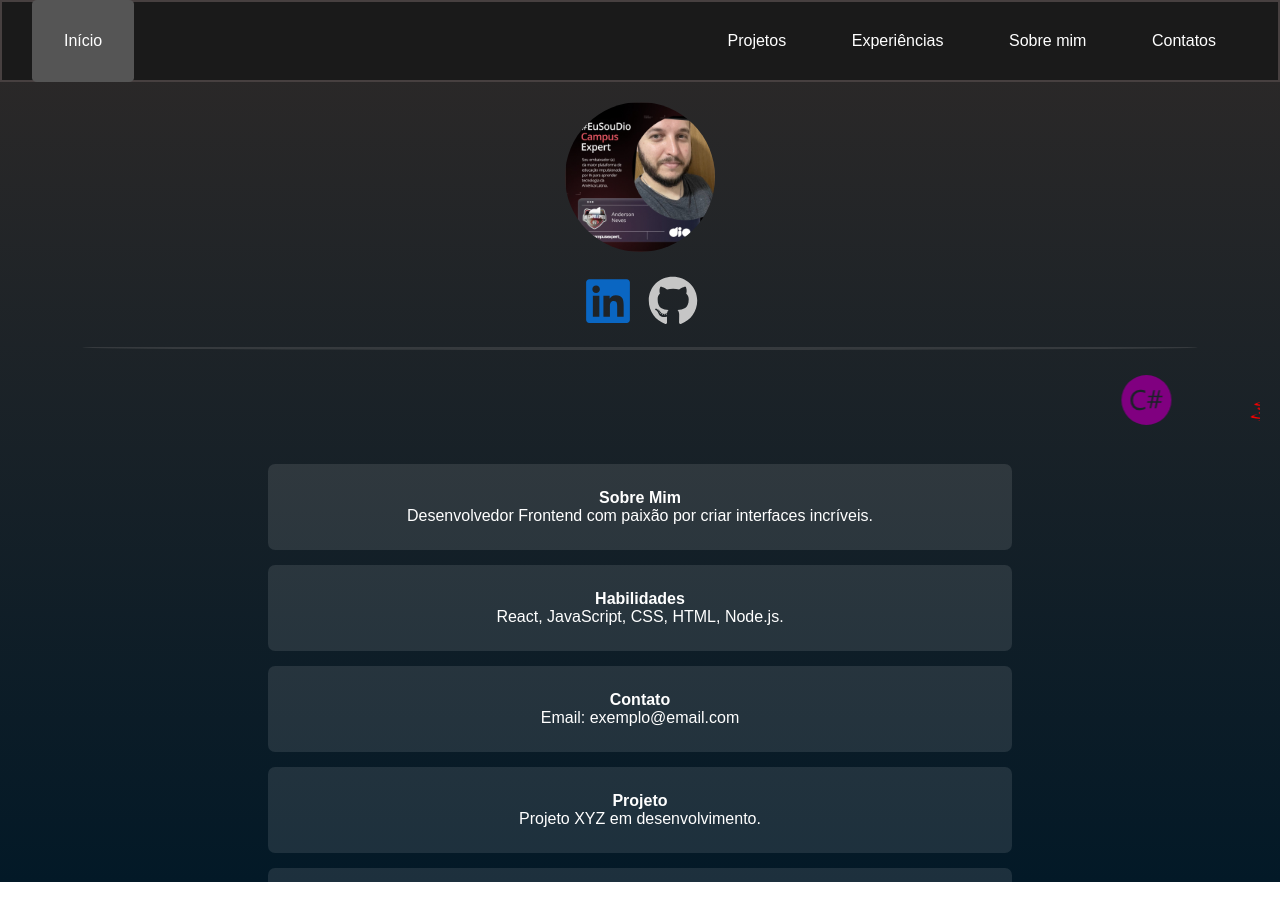
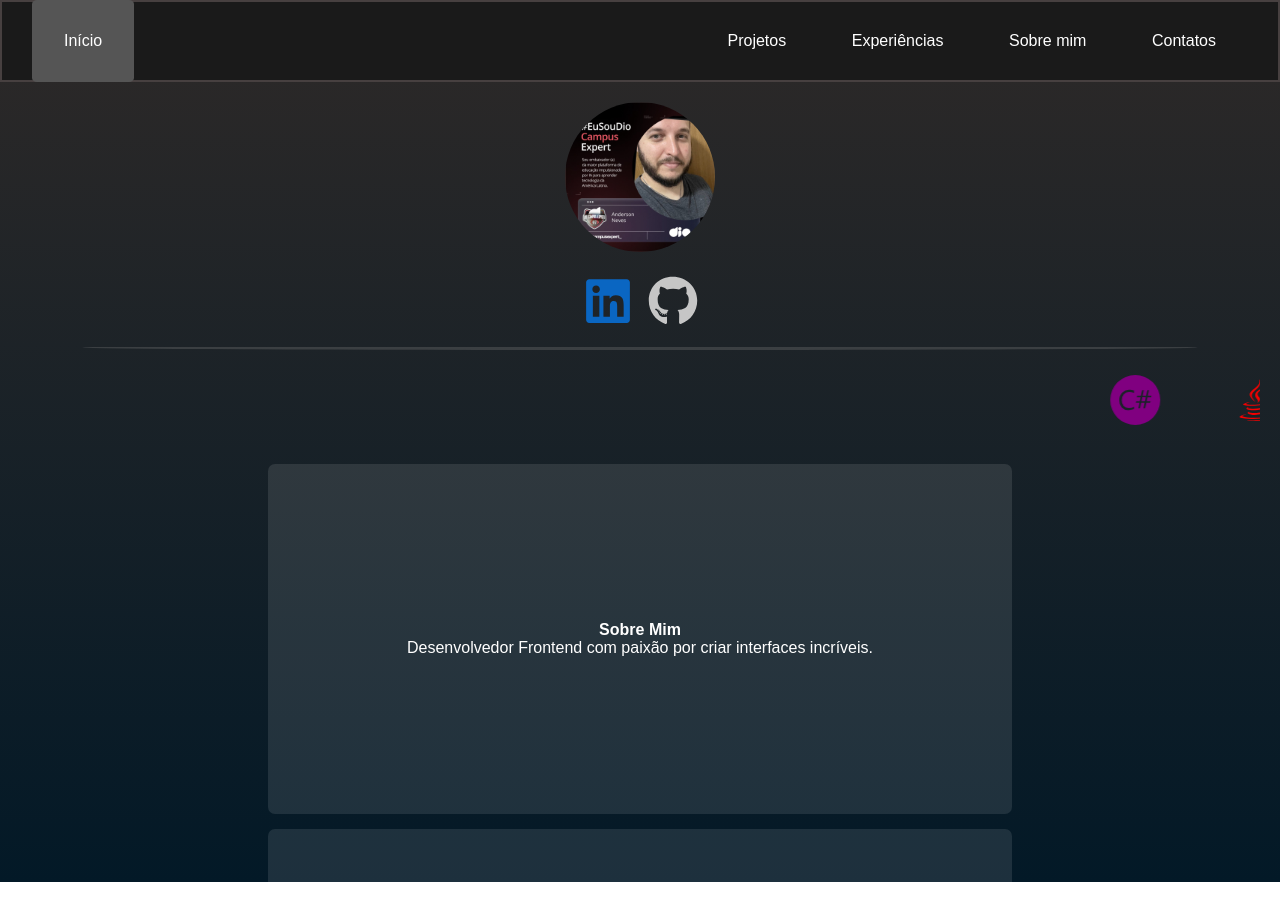
Before and after one commit to neves1697/Portfolio, a React (Create React App) app: page /inicio in a window 1280 px wide. Shown: the top 920 px of the page. Built offline with nearby package versions, Linux system fonts and the light colour scheme.

Commit message:
Ajustando os cards do menu inicial, ajustando tamanhos e criando um tipo de scroll

```diff
--- a/src/Styles/Cards.css
+++ b/src/Styles/Cards.css
@@ -3,7 +3,6 @@
     display: grid;
     gap: 15px;
     width: 60%;
-    height: 100%;
 }
 
 .card:hover {
@@ -16,11 +15,14 @@
     padding: 25px;
     border-radius: 7px;
     transition: transform 0.3s;
+    height: 350px;
+    align-items: center;
+    align-content: center;
 }
 
 .container-principal {
     display: flex;
     justify-content: center;
     flex-direction: row;
-
+    height: 100%;
 }
```
